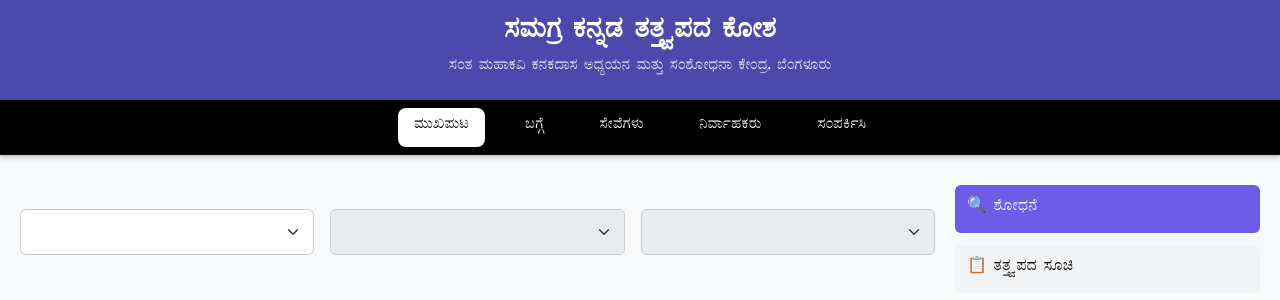
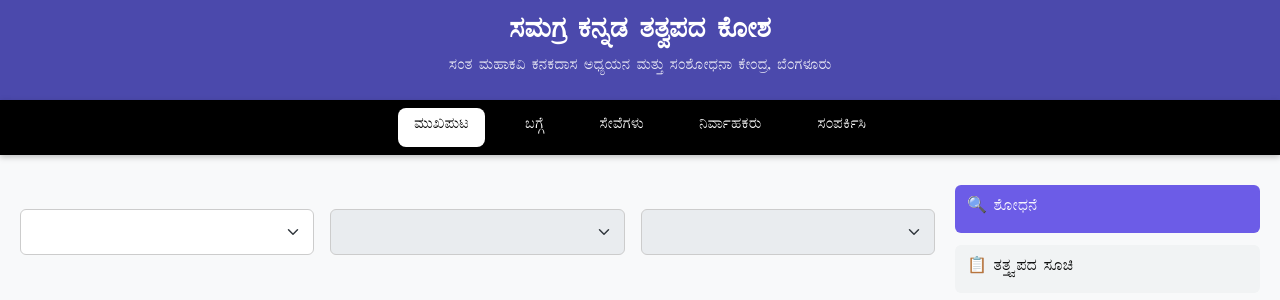
Before and after one commit to kagapa-blr/kannada-tattvapada, a Flask app: page / in a window 1280 px wide. Shown: the top 300 px of the page. Run offline with Flask 3, Linux system fonts and the light colour scheme; data that the repository does not hold is empty; parts of the project's set-up code (start-up, migrations or seed data) failed here and were passed over; some libraries are stand-ins or nearby versions.

Commit message:
minor: kannada texts updated in html

```diff
--- a/app/templates/index.html
+++ b/app/templates/index.html
@@ -4,7 +4,7 @@
 <head>
   <meta charset="UTF-8" />
   <meta name="viewport" content="width=device-width, initial-scale=1.0" />
-  <title>ಸಮಗ್ರ ಕನ್ನಡ ತತ್ತ್ವಪದ ಕೋಶ</title>
+  <title>ಸಮಗ್ರ ಕನ್ನಡ ತತ್ವಪದ ಕೋಶ</title>
 
   <!-- 1. Bootstrap CSS (should come before your custom styles) -->
   <link rel="stylesheet" href="{{ url_for('static', filename='bootstrap/css/bootstrap.min.css') }}">
--- a/app/templates/navbar.html
+++ b/app/templates/navbar.html
@@ -1,7 +1,7 @@
 <!-- Header + Navbar Partial -->
 <header id="navbar-header-bar" class="navbar-header">
   <div class="navbar-container">
-    <h1 class="navbar-header__title">ಸಮಗ್ರ ಕನ್ನಡ ತತ್ತ್ವಪದ ಕೋಶ</h1>
+    <h1 class="navbar-header__title">ಸಮಗ್ರ ಕನ್ನಡ ತತ್ವಪದ ಕೋಶ</h1>
     <p class="navbar-header__subtitle">ಸಂತ ಮಹಾಕವಿ ಕನಕದಾಸ ಅಧ್ಯಯನ ಮತ್ತು ಸಂಶೋಧನಾ ಕೇಂದ್ರ, ಬೆಂಗಳೂರು</p>
   </div>
 </header>
```
